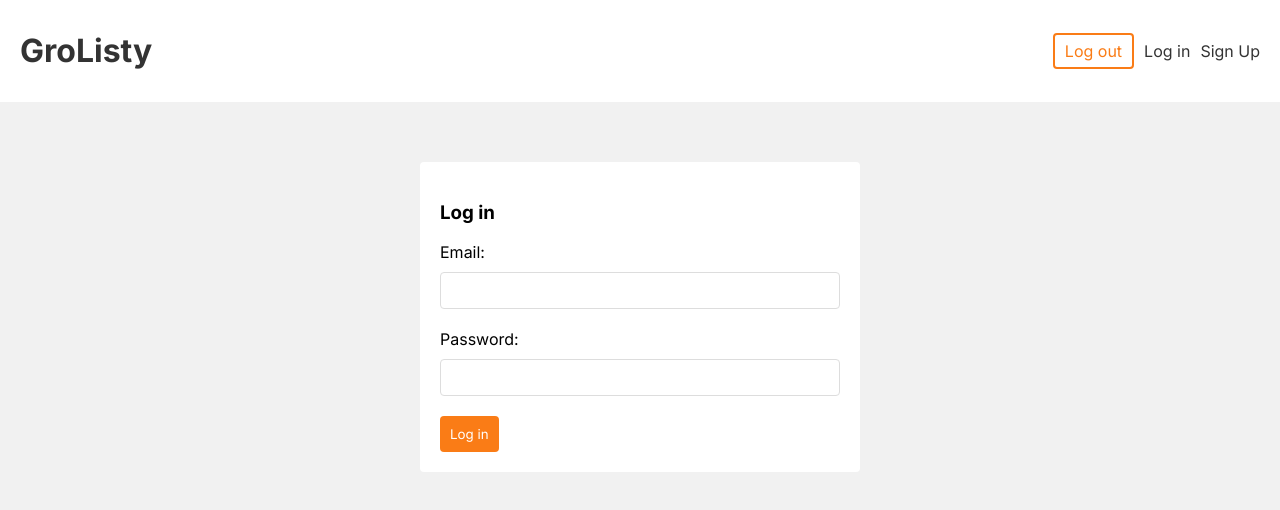
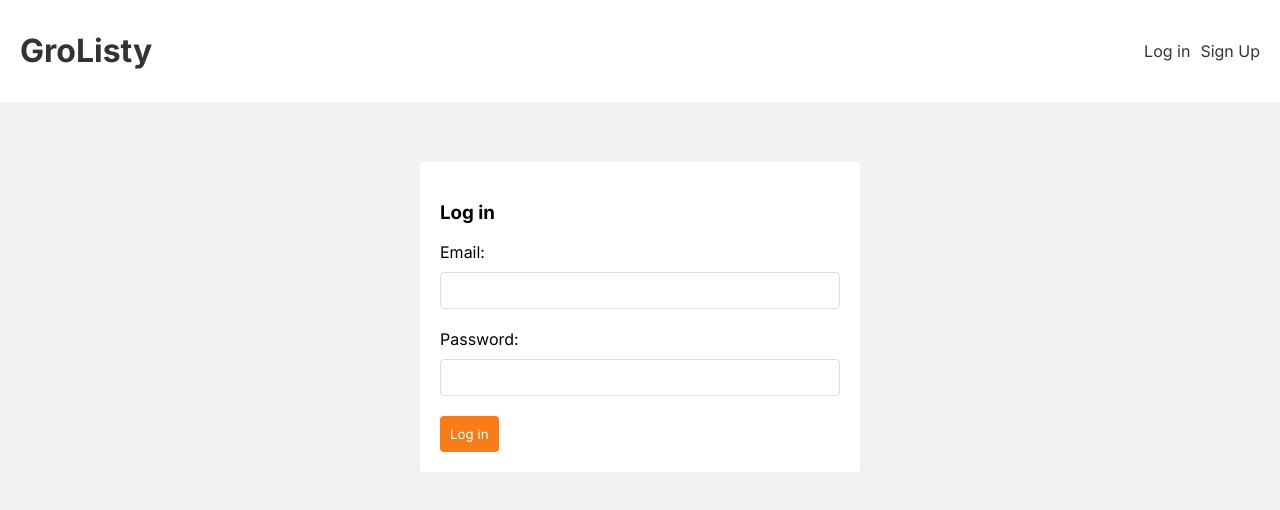
Before and after one commit to mansoorhu10/grolisty, a React (Create React App) app in the folder frontend/: page /login in a window 1280 px wide. Shown: the top 510 px of the page. Built offline with nearby package versions, Linux system fonts and the light colour scheme.

Commit message:
Added initial authentication check for frontend

```diff
--- a/frontend/src/components/Navbar.js
+++ b/frontend/src/components/Navbar.js
@@ -1,8 +1,10 @@
 import { Link } from "react-router-dom"
 import { useLogout } from "../hooks/useLogout"
+import { useAuthContext } from "../hooks/useAuthContext";
 
 const Navbar = () => {
     const { logout } = useLogout();
+    const { user } = useAuthContext();
 
     const handleClick = () => {
         logout();
@@ -15,13 +17,18 @@
                     <h1>GroListy</h1>
                 </Link>
                 <nav>
+                    {user && (
                         <div>
+                            <span>{user.email.substring(0, user.email.indexOf('@'))}</span>
                             <button onClick={handleClick}>Log out</button>
                         </div>
+                    )}
+                    {!user && (
                         <div>
                             <Link to="/login">Log in</Link>
                             <Link to="/signup">Sign Up</Link>
                         </div>
+                    )}
                 </nav>
             </div>
         </header>
--- a/frontend/src/context/AuthContext.js
+++ b/frontend/src/context/AuthContext.js
@@ -1,4 +1,4 @@
-import { createContext, useReducer } from 'react';
+import { createContext, useReducer, useEffect } from 'react';
 
 export const AuthContext = createContext();
 
@@ -18,6 +18,14 @@
         user: null
     });
 
+    useEffect(() => {
+        const user = JSON.parse(localStorage.getItem('user'));
+
+        if (user) {
+            dispatch({ type: 'LOGIN', payload: user });
+        }
+    }, []);
+
     console.log('AuthContext state: ', state);
 
     return (
```
Lines whose indentation alone changed are shown as unchanged.
